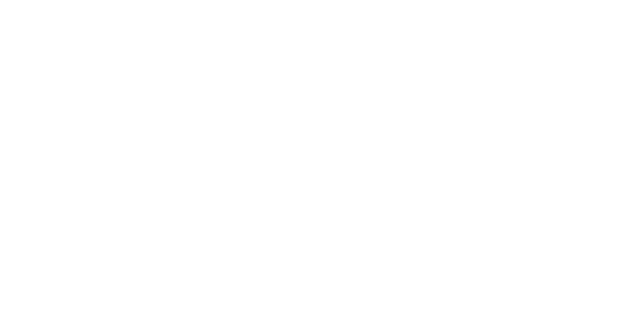
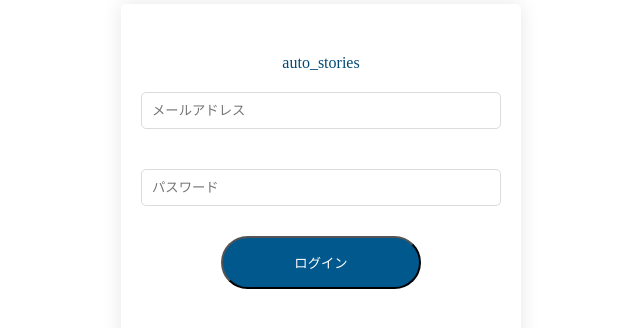
Before and after one commit to yuki1567/BookBase, a Nuxt app in the folder src/: page /Login in a window 1280 px wide. Before the commit this address had no page. Shown: the part 232-560 px from the top of the page, without its empty margins (319-959 px from the left). Built offline with nearby package versions, Linux system fonts and the light colour scheme.

Commit message:
add: ログインコンポーネント作成

```diff
--- /dev/null
+++ b/src/front/pages/Login.vue
@@ -0,0 +1,85 @@
+<template>
+  <div class="container">
+    <main>
+      <div class="main-body">
+        <span class="material-icons book-logo">auto_stories</span>
+        <form>
+          <input type="text" placeholder="メールアドレス" class="text-field" />
+          <input type="password" placeholder="パスワード" class="text-field" />
+          <button @click="login" type="button" class="submit-button">
+            ログイン
+          </button>
+        </form>
+      </div>
+    </main>
+  </div>
+</template>
+<script setup lang="ts">
+const emit = defineEmits(['login'])
+
+const login = () => {
+  emit('login')
+}
+</script>
+<style scoped>
+.container {
+  display: flex;
+  flex-direction: column;
+  justify-content: center;
+  align-items: center;
+  max-width: 700px;
+  margin: auto;
+  height: 100vh;
+}
+
+main {
+  border-radius: 5px;
+  box-shadow: 0 0 20px rgba(0, 0, 0, 0.1);
+  overflow: hidden;
+
+  .logo-img {
+    display: block;
+    width: 60px;
+  }
+
+  .main-body {
+    background-color: rgb(255 255 255);
+    padding: 50px 0px;
+    display: flex;
+    flex-direction: column;
+    align-items: center;
+
+    .book-logo {
+      color: rgb(0, 73, 117);
+    }
+
+    form {
+      display: flex;
+      flex-direction: column;
+      width: 400px;
+
+      .text-field {
+        padding: 10px;
+        margin: 20px;
+        border: 1px solid rgb(218 220 222);
+        border-radius: 5px;
+      }
+
+      .submit-button {
+        background: rgb(0, 88, 141);
+        border-radius: 30px;
+        padding: 15px;
+        width: 200px;
+        display: block;
+        margin: 10px auto;
+        color: rgb(255, 255, 255);
+      }
+
+      .submit-button:active {
+        background: rgb(174 175 177);
+        transform: scale(0.98);
+      }
+    }
+  }
+}
+</style>
```
